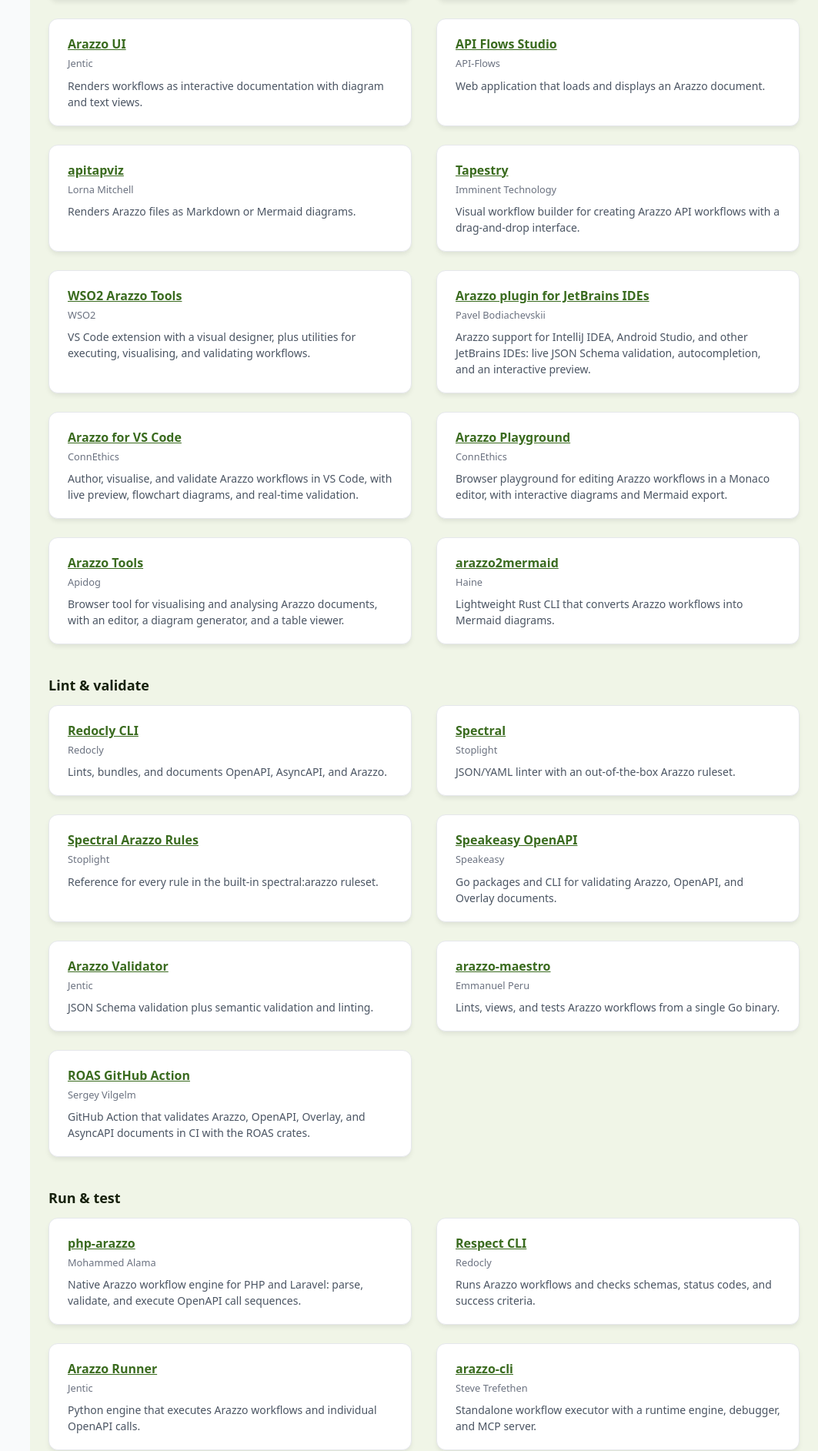
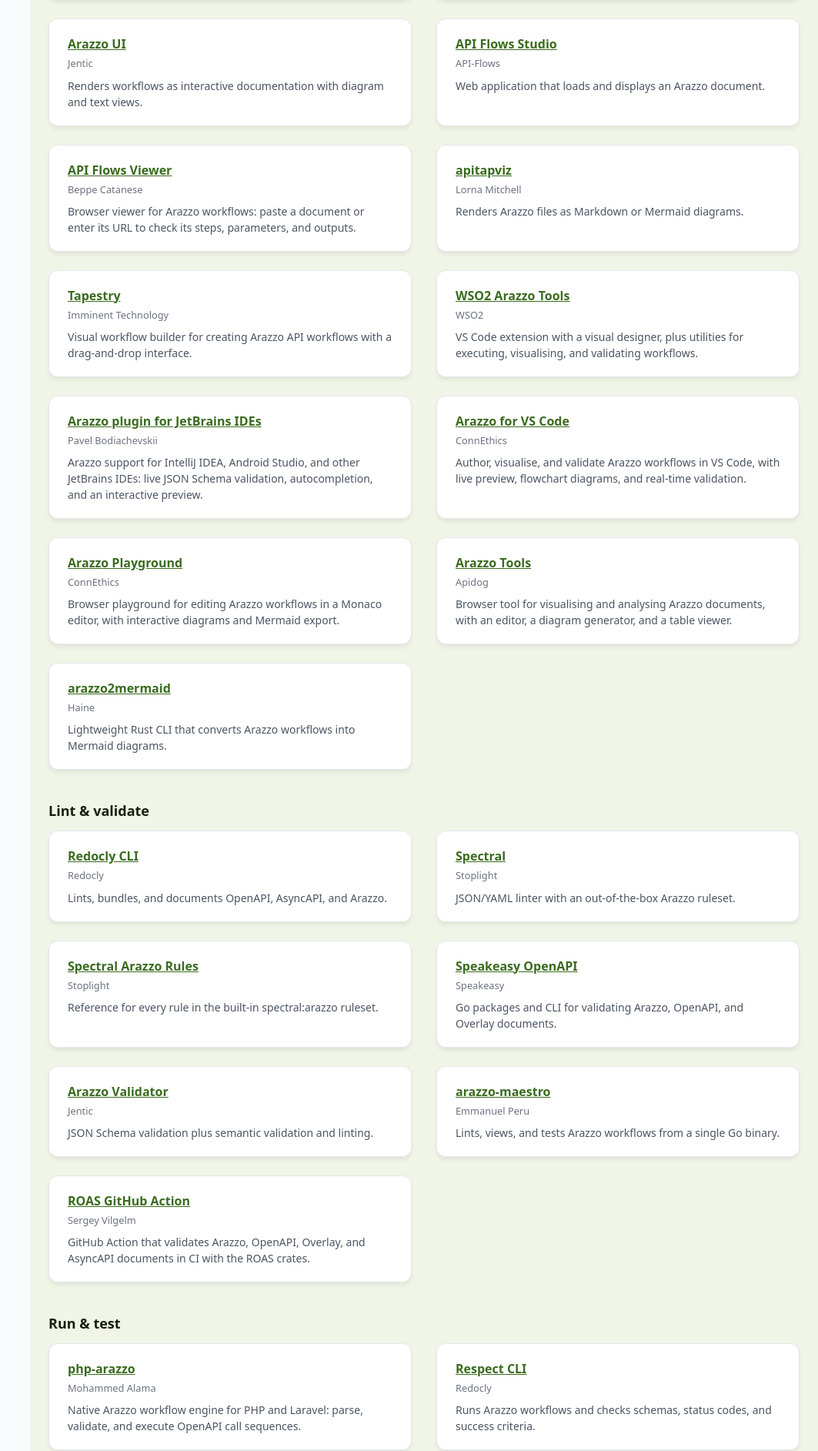
Before and after one commit to usearazzo/website, a Jekyll site: the page built from pages/ecosystem.html, in a window 1280 px wide. Shown: the part 2114-3999 px from the top of the page at 77% size, without its empty margins (217-1280 px from the left). Built offline with Jekyll 4.4.1, drawn with Linux system fonts in a browser that asks for light colours.

Commit message:
feat(ecosystem): add API Flows Viewer to tools

```diff
--- a/pages/ecosystem.html
+++ b/pages/ecosystem.html
@@ -169,6 +169,11 @@
             <a href="https://github.com/API-Flows/api-flows-studio" target="_blank" rel="noopener noreferrer">API Flows Studio</a>
             <small>API-Flows</small>
             <span class="note">Web application that loads and displays an Arazzo document.</span>
+          </li>
+          <li>
+            <a href="https://api-flows.com/viewer" target="_blank" rel="noopener noreferrer">API Flows Viewer</a>
+            <small>Beppe Catanese</small>
+            <span class="note">Browser viewer for Arazzo workflows: paste a document or enter its URL to check its steps, parameters, and outputs.</span>
           </li>
           <li>
             <a href="https://github.com/lornajane/apitapviz" target="_blank" rel="noopener noreferrer">apitapviz</a>
```
